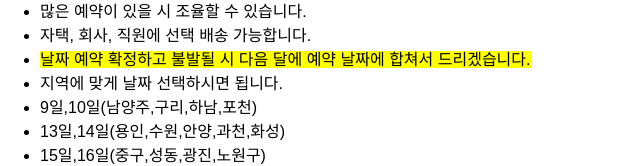
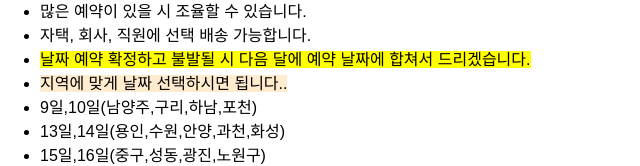
Before and after one commit to donheekang/calendar, a plain HTML site: page index.html in a window 1280 px wide. Shown: the part 471-637 px from the top of the page, without its empty margins (0-640 px from the left). Drawn offline with nearby package versions, Linux system fonts and the light colour scheme.

Commit message:
Update index.html

```diff
--- a/index.html
+++ b/index.html
@@ -36,7 +36,7 @@
             <li>많은 예약이 있을 시 조율할 수 있습니다.</li>
             <li>자택, 회사, 직원에 선택 배송 가능합니다.</li>
             <li><span style="background-color: yellow;">날짜 예약 확정하고 불발될 시 다음 달에 예약 날짜에 합쳐서 드리겠습니다.</span></li>
-            <li>지역에 맞게 날짜 선택하시면 됩니다.</li>
+            <li><span style="background-color: blanchedalmond;">지역에 맞게 날짜 선택하시면 됩니다..</span></li>
             <li>9일,10일(남양주,구리,하남,포천)</li>
             <li>13일,14일(용인,수원,안양,과천,화성)</li>
             <li>15일,16일(중구,성동,광진,노원구)</li>
```
